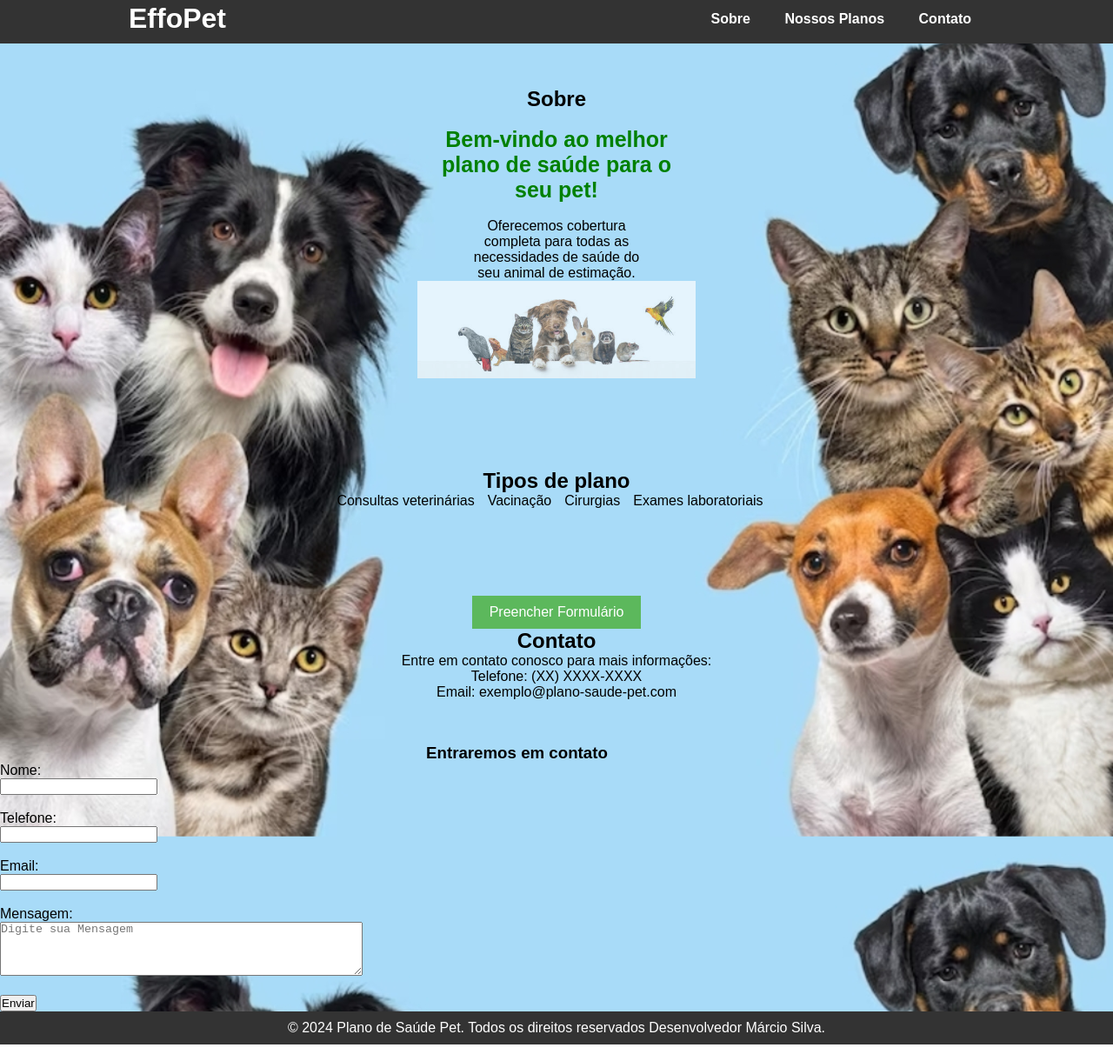
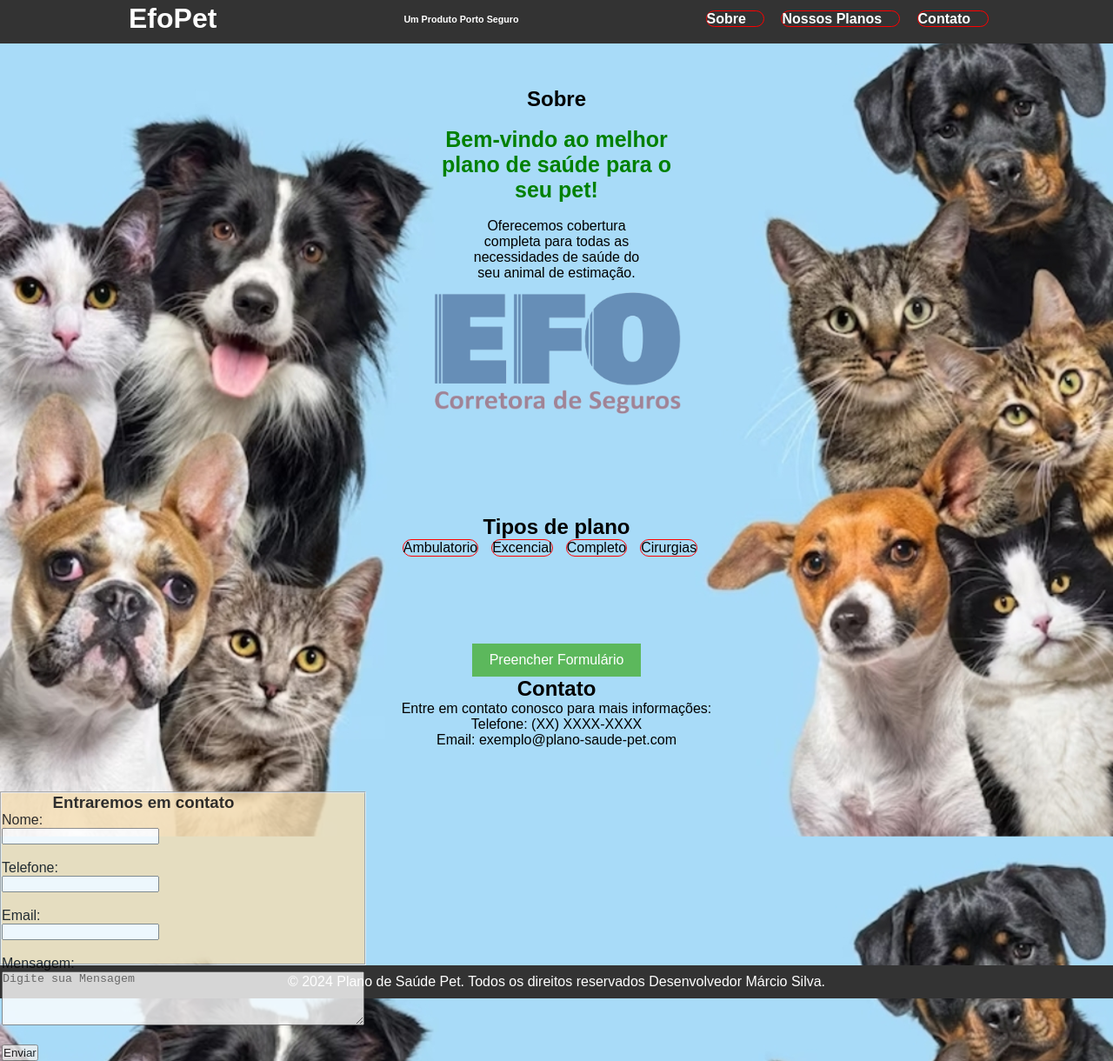
Before and after one commit to marciocapendeli/plano-Pet, a plain HTML site: page index.html in a window 1280 px wide. Shown: the part 7-1227 px from the top of the page at 87% size. Drawn offline with Linux system fonts and the light colour scheme.

Commit message:
ediçoes 2

```diff
--- a/index.html
+++ b/index.html
@@ -4,7 +4,7 @@
 <head>
   <meta charset="UTF-8">
   <meta name="viewport" content="width=device-width, initial-scale=1.0">
-  <title>EffoPet-Plano de saude pet</title>
+  <title>EfoPet-Plano de saude pet</title>
   <link rel="stylesheet" href="styles.css">
 
 </head>
@@ -12,7 +12,9 @@
 <body>
   <header>
     <div class="container">
-      <h1>EffoPet</h1>
+      <h1>EfoPet</h1> <h6>Um Produto Porto Seguro</h6>
+
+
       <nav>
         <ul>
           <li><a href="#sobre">Sobre</a></li>
@@ -32,7 +34,7 @@
         saúde do seu animal de estimação.</p>
 
 
-      <img class="imagem1" src="./img/image.jpg" alt="foto de animais">
+      <img class="imagem1" src="./img/logo effo.png" alt="foto de animais">
     </div>
 
   </section>
@@ -41,10 +43,10 @@
     <div class="container">
       <h2>Tipos de plano</h2>
       <ul class="listaPai">
-        <li>Consultas veterinárias</li>
-        <li>Vacinação</li>
+        <li>Ambulatorio</li>
+        <li>Excencial</li>
+        <li>Completo</li>
         <li>Cirurgias</li>
-        <li>Exames laboratoriais</li>
       </ul>
     </div>
   </section>
@@ -59,8 +61,7 @@
     </div>
   </section>
 
-
-
+<fieldset>
   <h3>Entraremos em contato</h3>
 
   <form action="/submit" method="post">
@@ -76,7 +77,7 @@
       placeholder="Digite sua Mensagem"></textarea><br><br>
     <input type="submit" value="Enviar">
 
-
+</fieldset>
     <footer>
       <div class="container">
         <p>&copy; 2024 Plano de Saúde Pet. Todos os direitos reservados Desenvolvedor Márcio Silva.</p>
--- a/styles.css
+++ b/styles.css
@@ -34,6 +34,8 @@ header h1 {
 }
 
  li {
+  border: 1px solid red;
+  border-radius: 15px;
   display: inline;
   margin-right: 15px;
 }
@@ -51,7 +53,7 @@ header h1 {
 }
 .imagem1 {
   width: 25%;
-  opacity: 0.7;
+  opacity: 0.5;
 }
 h3 {
   width: 300px;
@@ -81,6 +83,7 @@ nav a {
 }
 
 .listaPai {
+
   display: flex;
   justify-content: center;
   align-items: center;
@@ -112,7 +115,13 @@ button {
 button:hover {
   background-color: #4cae4c;
 }
+fieldset{
 
+  background-color: wheat;
+  opacity: 0.8;
+  height: 25%;
+  width: 20%;
+}
 /* A container principal deve ocupar todo o espaço disponível */
 .container-principal {
   flex: 1;
@@ -127,6 +136,7 @@ footer {
   width: 100%;
   /* Adicione flex-shrink: 0 para evitar que o footer encolha */
   flex-shrink: 0;
+
 }
 
 /* Media Queries */
```
Also changed, not shown: img/logo effo.png (added).
